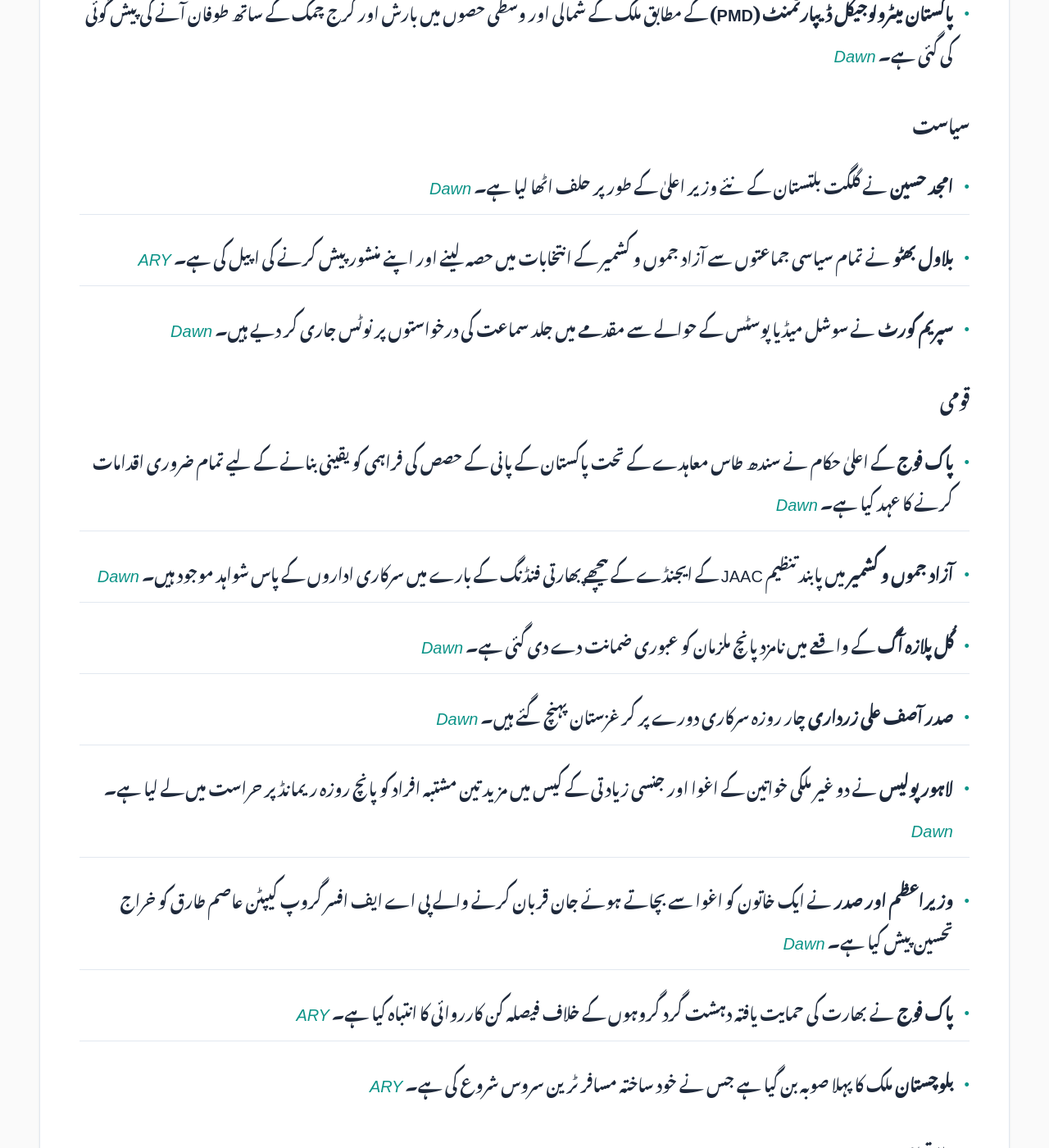
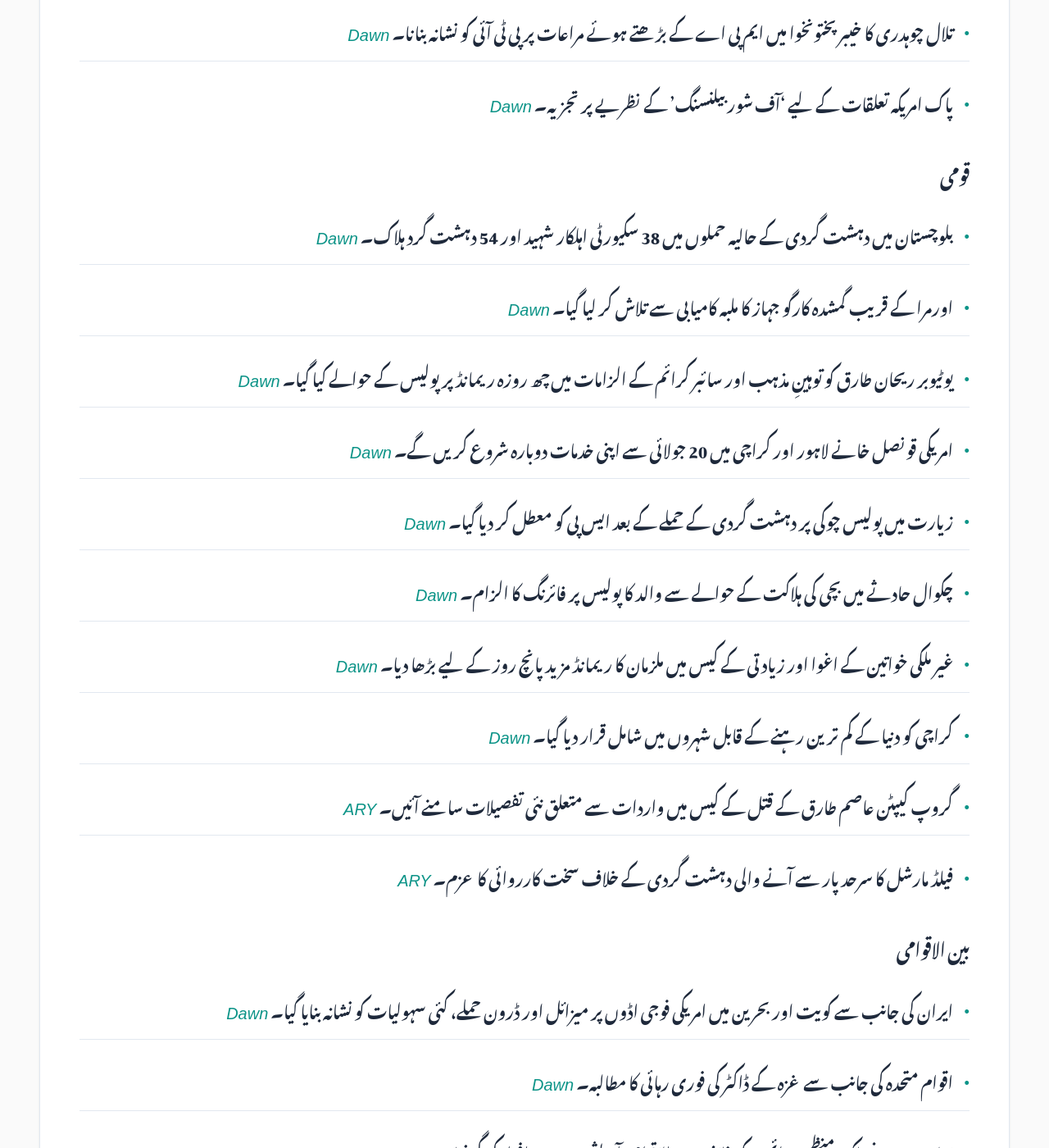
Before and after one commit to zsubzwary/news, a Jekyll site: the page built from ur/index.md, in a window 1280 px wide and 1400 px high, scrolled down 1273 px. Shown: the whole window at 82% size. Built offline with Jekyll 4.4.1, drawn with Linux system fonts in a browser that asks for light colours; some web fonts are replaced; comment, search, counter and statistics services are not loaded; some of the changed text lies outside the part shown.

Commit message:
DateTime; 2026-07-08T16:11:04.031Z

```diff
--- a/ur/index.md
+++ b/ur/index.md
@@ -7,48 +7,49 @@ rtl: true
 
 پاکستان کی تازہ خبروں کا خلاصہ
 
- &lrm; 06-Jul-2026 21:09PKT
+ &lrm; 08-Jul-2026 21:11PKT
 
-پڑھنے کا وقت : 4 منٹ
+پڑھنے کا وقت : 3 منٹ
 
 ### معیشت
-- **مائیکروسافٹ** نے ایکس باکس (Xbox) کے شعبے میں ڈھانچے کی تبدیلی اور اخراجات کم کرنے کے لیے 4,800 ملازمتیں ختم کرنے کا اعلان کیا ہے۔ *[Dawn](https://www.dawn.com/news/2013405/microsoft-cuts-4800-jobs-as-it-revamps-xbox)*
-- **نیب** نے پراپرٹی ٹائیکون ملک ریاض کے خلاف منی لانڈرنگ کی تحقیقات کے دوران کراچی کے مشہور **بحریہ آئیکن ٹاور** کا قبضہ لے لیا ہے۔ *[Dawn](https://www.dawn.com/news/2013398/nab-takes-possession-of-karachis-bahria-icon-tower-amid-investigation-against-property-tycoon-malik-riaz)*
-- **پنجاب حکومت** زرعی زمین کے حوالے سے مالی امداد کے حصول کے لیے نئی اسکیم پیش کر رہی ہے۔ *[ARY](https://arynews.tv/punjab-offers-financial-help-for-agricultural-land)*
+- امریکی صدر ٹرمپ کے ایران سے متعلق بیانات کے بعد پاکستان اسٹاک ایکسچینج میں 4,600 سے زائد پوائنٹس کی بڑی گراوٹ۔ *[Dawn](https://www.dawn.com/news/2013847/psx-tumbles-by-over-4600-points-after-trumps-comments-on-iran)*
+- ایران پر امریکی حملوں کے باعث عالمی مارکیٹ میں تیل کی قیمتوں میں اضافہ۔ *[Dawn](https://www.dawn.com/news/2013812/oil-rises-as-us-strikes-on-iran-raise-fears-over-shaky-truce)*
+- پاکستان میں بجلی کی قیمتوں میں اضافہ۔ *[ARY](https://arynews.tv/electricity-prices-increased-in-pakistan-2)*
+- پاکستان میں موجودہ کرنسی کے نرخ۔ *[ARY](https://arynews.tv/currency-rates-in-pakistan-today-usd-sar-aed-and-cad)*
 
 ### سائنس اور ٹیکنالوجی
-- **واٹس ایپ** صارفین کے لیے نئے یوزر نیم کو ریزرو کرنے، ایڈٹ کرنے اور ڈیلیٹ کرنے کے طریقہ کار کے بارے میں معلومات فراہم کی گئی ہیں۔ *[ARY](https://arynews.tv/whatsapp-usernames-how-to-reserve-edit-and-delete-yours)*
-
-### موسم
-- **پاکستان میٹرولوجیکل ڈیپارٹمنٹ (PMD)** کے مطابق ملک کے شمالی اور وسطی حصوں میں بارش اور گرج چمک کے ساتھ طوفان آنے کی پیش گوئی کی گئی ہے۔ *[Dawn](https://www.dawn.com/news/2013377/rain-thunderstorms-forecast-for-northern-central-parts-of-country-pmd)*
+- چین کی جانب سے امریکی AI ٹول 'کلاڈ کوڈ' میں سیکیورٹی کے خطرات کا انتباہ۔ *[Dawn](https://www.dawn.com/news/2013866/china-warns-of-security-backdoor-in-anthropic-ai-coding-tool)*
+- گوگل پکسل 11 سیریز سے متعلق معلومات اور قیمتوں کا لیک ہونا۔ *[ARY](https://arynews.tv/google-pixel-11-series-launch-date-prices-storage-options-leaked)*
 
 ### سیاست
-- **امجد حسین** نے گلگت بلتستان کے نئے وزیر اعلیٰ کے طور پر حلف اٹھا لیا ہے۔ *[Dawn](https://www.dawn.com/news/2013368/ppps-amjad-hussain-sworn-in-as-gb-chief-minister)*
-- **بلاول بھٹو** نے تمام سیاسی جماعتوں سے آزاد جموں و کشمیر کے انتخابات میں حصہ لینے اور اپنے منشور پیش کرنے کی اپیل کی ہے۔ *[ARY](https://arynews.tv/bilawal-bhutto-asks-all-parties-to-contest-ajk-elections)*
-- **سپریم کورٹ** نے سوشل میڈیا پوسٹس کے حوالے سے مقدمے میں جلد سماعت کی درخواستوں پر نوٹس جاری کر دیے ہیں۔ *[Dawn](https://www.dawn.com/news/2013353/sc-issues-notices-on-imaan-hadis-pleas-for-early-hearing-of-appeal-against-ihc-decision-in-social-media-posts-case)*
+- تلال چوہدری کا خیبر پختونخوا میں ایم پی اے کے بڑھتے ہوئے مراعات پر پی ٹی آئی کو نشانہ بنانا۔ *[Dawn](https://www.dawn.com/news/2013853/tallal-chaudhry-taunts-pti-over-pledges-to-end-vip-culture-after-kp-expands-lawmakers-privileges)*
+- پاک امریکہ تعلقات کے لیے 'آف شور بیلنسنگ' کے نظریے پر تجزیہ۔ *[Dawn](https://www.dawn.com/news/2013892/offshore-balancing-a-blueprint-for-pak-us-ties)*
 
 ### قومی
-- **پاک فوج** کے اعلیٰ حکام نے سندھ طاس معاہدے کے تحت پاکستان کے پانی کے حصص کی فراہمی کو یقینی بنانے کے لیے تمام ضروری اقدامات کرنے کا عہد کیا ہے۔ *[Dawn](https://www.dawn.com/news/2013406/army-top-brass-affirms-commitment-to-take-all-measures-necessary-to-ensure-availability-of-pakistans-water-share)*
-- **آزاد جموں و کشمیر** میں پابند تنظیم JAAC کے ایجنڈے کے پیچھے بھارتی فنڈنگ کے بارے میں سرکاری اداروں کے پاس شواہد موجود ہیں۔ *[Dawn](https://www.dawn.com/news/2013391/state-institutions-have-evidence-of-indian-funding-behind-jaacs-agenda-in-ajk-official)*
-- **گُل پلازہ آگ** کے واقعے میں نامزد پانچ ملزمان کو عبوری ضمانت دے دی گئی ہے۔ *[Dawn](https://www.dawn.com/news/2013384/11-year-old-boy-4-others-accused-in-karachis-gul-plaza-blaze-granted-interim-bail)*
-- **صدر آصف علی زرداری** چار روزہ سرکاری دورے پر کرغزستان پہنچ گئے ہیں۔ *[Dawn](https://www.dawn.com/news/2013361/president-zardari-arrives-in-kyrgyzstan-for-4-day-official-visit)*
-- **لاہور پولیس** نے دو غیر ملکی خواتین کے اغوا اور جنسی زیادتی کے کیس میں مزید تین مشتبہ افراد کو پانچ روزہ ریمانڈ پر حراست میں لے لیا ہے۔ *[Dawn](https://www.dawn.com/news/2013365/foreigners-abduction-sexual-assault-case-lahore-police-get-custody-of-3-more-suspects-for-5-days)*
-- **وزیراعظم اور صدر** نے ایک خاتون کو اغوا سے بچاتے ہوئے جان قربان کرنے والے پی اے ایف افسر گروپ کیپٹن عاصم طارق کو خراج تحسین پیش کیا ہے۔ *[Dawn](https://www.dawn.com/news/2013345/pm-president-pay-tribute-to-paf-officer-who-sacrificed-his-life-to-save-woman-from-alleged-abduction)*
-- **پاک فوج** نے بھارت کی حمایت یافتہ دہشت گرد گروہوں کے خلاف فیصلہ کن کارروائی کا انتباہ کیا ہے۔ *[ARY](https://arynews.tv/pakistan-army-issues-warning-over-india-backed-terror-groups)*
-- **بلوچستان** ملک کا پہلا صوبہ بن گیا ہے جس نے خود ساختہ مسافر ٹرین سروس شروع کی ہے۔ *[ARY](https://arynews.tv/balochistan-becomes-first-province-to-launch-self-funded-passenger-train-service)*
+- بلوچستان میں دہشت گردی کے حالیہ حملوں میں 38 سکیورٹی اہلکار شہید اور 54 دہشت گرد ہلاک۔ *[Dawn](https://www.dawn.com/news/2013868/38-security-personnel-martyred-54-terrorists-neutralised-in-recent-balochistan-attacks-dg-ispr)*
+- اورمرا کے قریب گمشدہ کارگو جہاز کا ملبہ کامیابی سے تلاش کر لیا گیا۔ *[Dawn](https://www.dawn.com/news/2013836/wreckage-of-missing-cargo-plane-located-off-ormara-paa)*
+- یوٹیوبر ریحان طارق کو توہینِ مذہب اور سائبر کرائم کے الزامات میں چھ روزہ ریمانڈ پر پولیس کے حوالے کیا گیا۔ *[Dawn](https://www.dawn.com/news/2013901/youtuber-rehan-tariq-handed-over-to-nccia-on-six-day-physical-remand-over-blasphemy-peca-charges)*
+- امریکی قونصل خانے لاہور اور کراچی میں 20 جولائی سے اپنی خدمات دوبارہ شروع کریں گے۔ *[Dawn](https://www.dawn.com/news/2013906/us-consulates-in-lahore-karachi-set-to-resume-consular-services-from-july-20)*
+- زیارت میں پولیس چوکی پر دہشت گردی کے حملے کے بعد ایس پی کو معطل کر دیا گیا۔ *[Dawn](https://www.dawn.com/news/2013827/ziarat-sp-suspended-following-terrorist-attack-on-police-post-committee-formed-to-probe-incident)*
+- چکوال حادثے میں بچی کی ہلاکت کے حوالے سے والد کا پولیس پر فائرنگ کا الزام۔ *[Dawn](https://www.dawn.com/news/2013815/chakwal-ccd-incident-victims-father-alleges-robbers-did-not-fire-police-forced-him-to-sign-blank-paper)*
+- غیر ملکی خواتین کے اغوا اور زیادتی کے کیس میں ملزمان کا ریمانڈ مزید پانچ روز کے لیے بڑھا دیا۔ *[Dawn](https://www.dawn.com/news/2013835/foreigners-abduction-sexual-assault-case-4-suspects-physical-remand-extended-by-5-days)*
+- کراچی کو دنیا کے کم ترین رہنے کے قابل شہروں میں شامل قرار دیا گیا۔ *[Dawn](https://www.dawn.com/news/2013664/karachi-ranked-among-least-liveable-cities-in-the-world)*
+- گروپ کیپٹن عاصم طارق کے قتل کے کیس میں واردات سے متعلق نئی تفصیلات سامنے آئیں۔ *[ARY](https://arynews.tv/group-captain-asim-case-woman-whatsapp-chat-with-killer-out)*
+- فیلڈ مارشل کا سرحد پار سے آنے والی دہشت گردی کے خلاف سخت کارروائی کا عزم۔ *[ARY](https://arynews.tv/terrorism-emanating-from-across-borders-to-be-crushed-with-full-might-of-the-state-field-marshal)*
 
 ### بین الاقوامی
-- **حماس** نے غزہ میں گزشتہ دو دہائیوں سے جاری اپنی حکومتی باڈی کو ختم کرنے کا اعلان کر دیا ہے۔ *[Dawn](https://www.dawn.com/news/2013378/hamas-announces-dissolution-of-gaza-governing-body)*
-- **سری لنکا** کی ایک جیل میں ہونے والے فسادات میں 26 افراد ہلاک اور 100 سے زائد زخمی ہو گئے۔ *[Dawn](https://www.dawn.com/news/2013390/sri-lanka-prison-riot-kills-26-wounds-more-than-100)*
-- **ایران** میں مرحوم سپریم لیڈر آیت اللہ علی خامنہ ای کے جنازے میں لاکھوں افراد نے شرکت کی۔ *[Dawn](https://www.dawn.com/news/2013346/millions-gather-as-funeral-procession-of-irans-assassinated-supreme-leader-begins-in-tehran)*
-- **چین** نے بحر الکاہل میں میزائل کا کامیاب تجربہ کیا ہے، جس سے علاقائی ممالک میں تشویش پھیل گئی ہے۔ *[Dawn](https://www.dawn.com/news/2013349/china-says-test-fired-missile-in-pacific-ocean-alarming-regional-powers)*
-- **ممبئی** میں شدید بارشوں کے باعث ایک عمارت گرنے سے 6 افراد ہلاک ہو گئے، جن میں 5 بچے شامل ہیں۔ *[Dawn](https://www.dawn.com/news/2013366/5-children-among-6-killed-in-mumbai-building-collapse-as-torrential-rain-batters-city)*
-- **کویت** میں پانی کی فراہمی کی معطلی اور مارکیٹ میں اشیائے خوردونوش و کاسمیٹکس کے حوالے سے سخت معائنے کا اعلان کیا گیا ہے۔ *[ARY](https://arynews.tv/kuwait-announces-water-supply-suspension-in-these-areas)*
+- ایران کی جانب سے کویت اور بحرین میں امریکی فوجی اڈوں پر میزائل اور ڈرون حملے، کئی سہولیات کو نشانہ بنایا گیا۔ *[Dawn](https://www.dawn.com/news/2013772/iran-guards-say-american-bases-in-kuwait-bahrain-hit-after-us-unleashes-new-wave-of-strikes)*
+- اقوام متحدہ کی جانب سے غزہ کے ڈاکٹر کی فوری رہائی کا مطالبہ۔ *[Dawn](https://www.dawn.com/news/2013872/un-inquiry-urges-release-of-gaza-doctor-held-by-israel-since-december-2024)*
+- بھارت سے منسلک منظم جرائم کے خلاف بین الاقوامی آپریشن میں 24 افراد کی گرفتاری۔ *[Dawn](https://www.dawn.com/news/2013811/international-sting-arrests-24-over-india-based-organised-crime)*
+- خور مفتی میں ایل این جی ٹینکر پر حملے کے بعد دھماکے کا خطرہ پیدا ہو گیا۔ *[Dawn](https://www.dawn.com/news/2013879/what-are-the-risks-of-an-lng-tanker-explosion)*
+- پاکستان اور چین کے درمیان دہشت گردی کے خلاف تعاون بڑھانے پر اتفاق۔ *[Dawn](https://www.dawn.com/news/2013843/islamabad-beijing-agree-to-boost-counterterrorism-cooperation-as-naqvi-meets-chinese-counterpart)*
+- کویت میں میزائل اور ڈرون کے اس拦截 اور بجلی کی لائنوں کو پہنچنے والے نقصان کی اطلاع۔ *[ARY](https://arynews.tv/kuwait-claims-intercepted-two-ballistic-missiles-13-drones)*
 
 ### کھیل
-- امریکی صدر **ڈونلڈ ٹرمپ** نے فیفا کے چیف سے فٹ بال میچ کے دوران ایک ریڈ کارڈ کے فیصلے پر نظرثانی کا مطالبہ کیا ہے۔ *[Dawn](https://www.dawn.com/news/2013381/trump-says-he-asked-fifa-chief-to-review-red-card-foul)*
-- برازیل کے اسٹار فٹ بالر **نیمار** نے ناروے کے خلاف ورلڈ کپ میں شکست کے بعد برازیل کے لیے اپنی ممکنہ واپسی کے حوالے سے اشارہ دیا ہے۔ *[Dawn](https://www.dawn.com/news/2013350/its-over-neymar-signals-brazil-farewell-after-shock-fifa-world-cup-defeat-to-norway)*
-- **BCCI** نے زمبابو کے خلاف ٹی ٹوئنٹی سیریز کے لیے اسکواڈ کا اعلان کر دیا ہے جس میں سنجو سیمسن کو شامل نہیں کیا گیا۔ *[ARY](https://arynews.tv/bcci-announce-2026-zimbabwe-t20i-series-squad-sanju-samson-left-out)*
+- لیونل میسی کی پنالٹی کی کمزوری اور ورلڈ کپ کے سفر کا تجزیہ۔ *[Dawn](https://www.dawn.com/news/2013903/messi-world-cup-magic-masks-familiar-penalty-frailty)*
+- فیفا کے 'کراسڈ آرمز' (X) سگنل کی وضاحت۔ *[ARY](https://arynews.tv/what-is-fifas-crossed-arms-x-signal-and-why-was-egypts-coach-booked-for-it)*
 
 ### دیگر
-- **ٹیلر سوئفٹ** کی شادی کے حوالے سے سوشل میڈیا پر نئی بحث چھڑ گئی ہے۔ *[ARY](https://arynews.tv/taylor-swifts-wedding-fuels-new-buzz-around-karlie-kloss)*
+- عبدالستار ایدھی کی عظیم زندگی کو خراجِ تحسین۔ *[Dawn](https://www.dawn.com/news/1269733/edhi-a-life-less-ordinary)*
+- دلجیت دوسانجھ کی فلم 'ستلج' کا ریویو۔ *[ARY](https://arynews.tv/satluj-diljit-dosanjh-review-2026)*
+- کونر مرفی کی ویڈیو کا وائرل ہونا۔ *[ARY](https://arynews.tv/connor-murphys-last-clip-goes-viral-before-drowning)*
```
